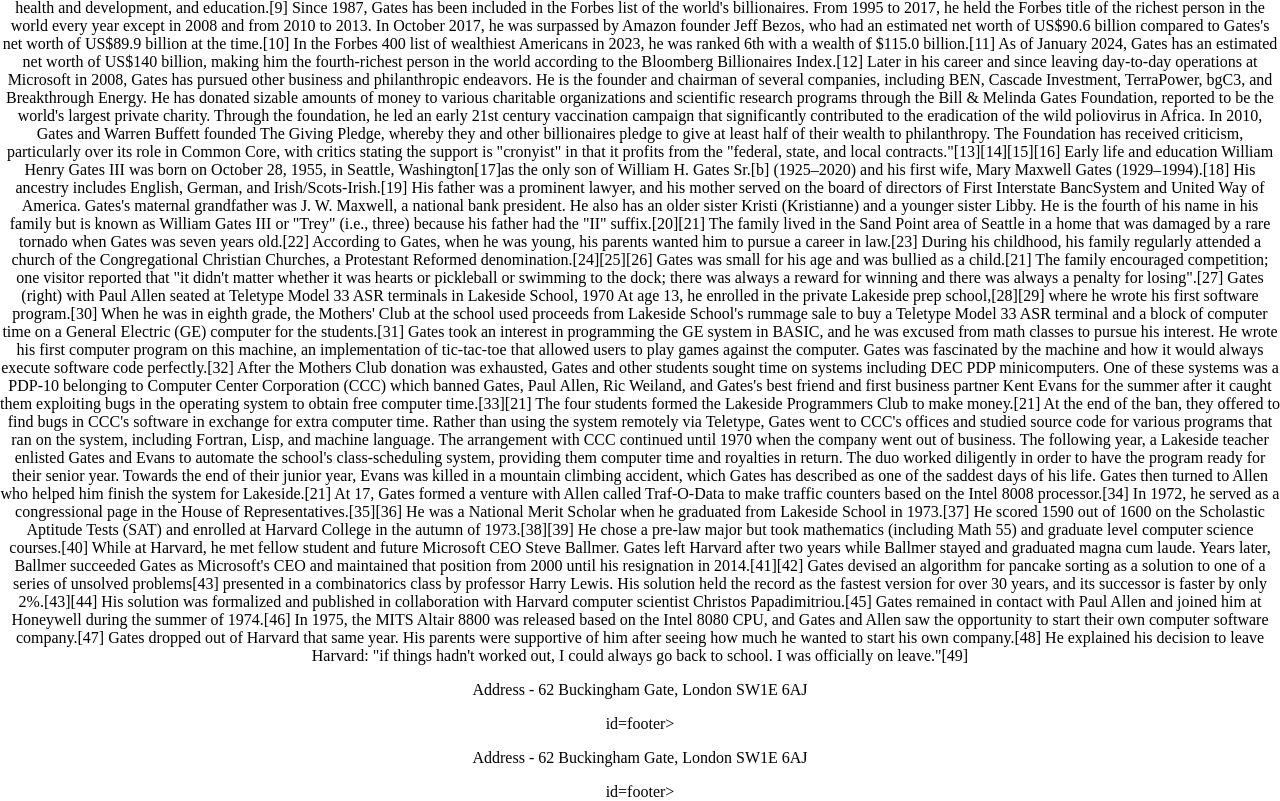
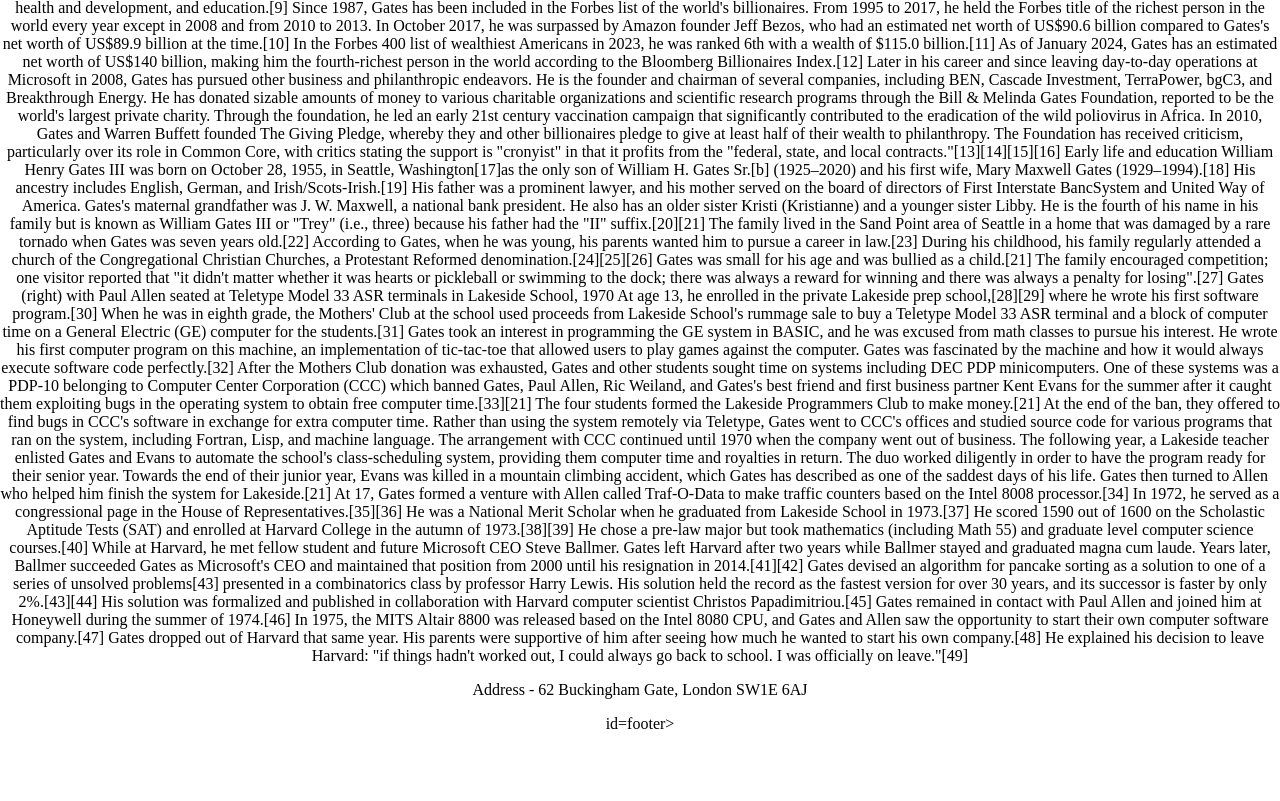
Before and after one commit to AntBlox/A_Biggy_Github-Test, a plain HTML site: page index.html in a window 1280 px wide. Shown: the part 652-1453 px from the top of the page. After the commit the page ends 1385 px from the top, so only its background shows below. Drawn offline with Linux system fonts and the light colour scheme.

Commit message:
Update index.html

```diff
--- a/index.html
+++ b/index.html
@@ -56,7 +56,5 @@ Gates remained in contact with Paul Allen and joined him at Honeywell during the
  </section> id=footer>
       </section>
     </body>
- <section id=footer>
-   <p> Address - 62 Buckingham Gate, London SW1E 6AJ</p>
- </section> id=footer>
+
           </html>
```
